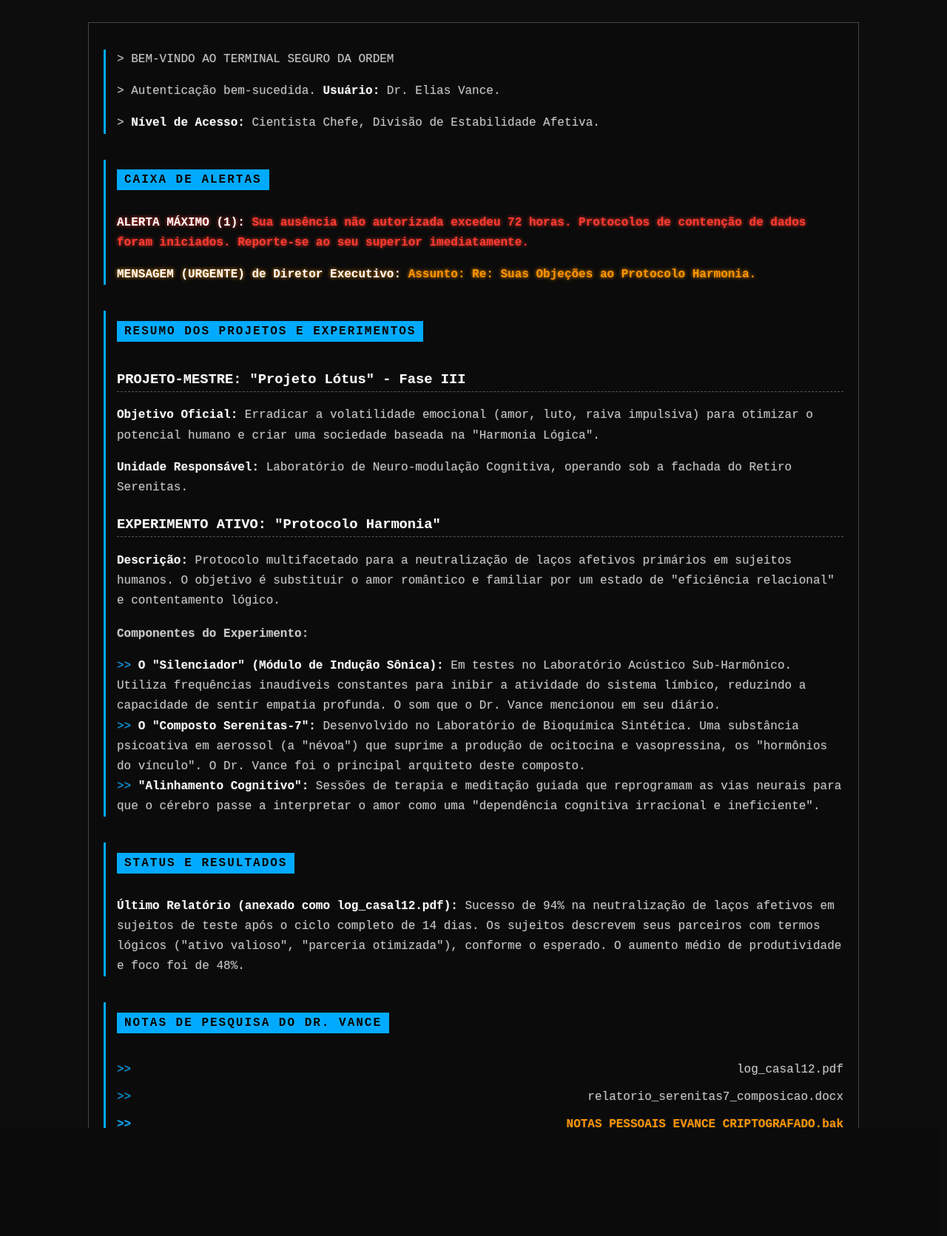
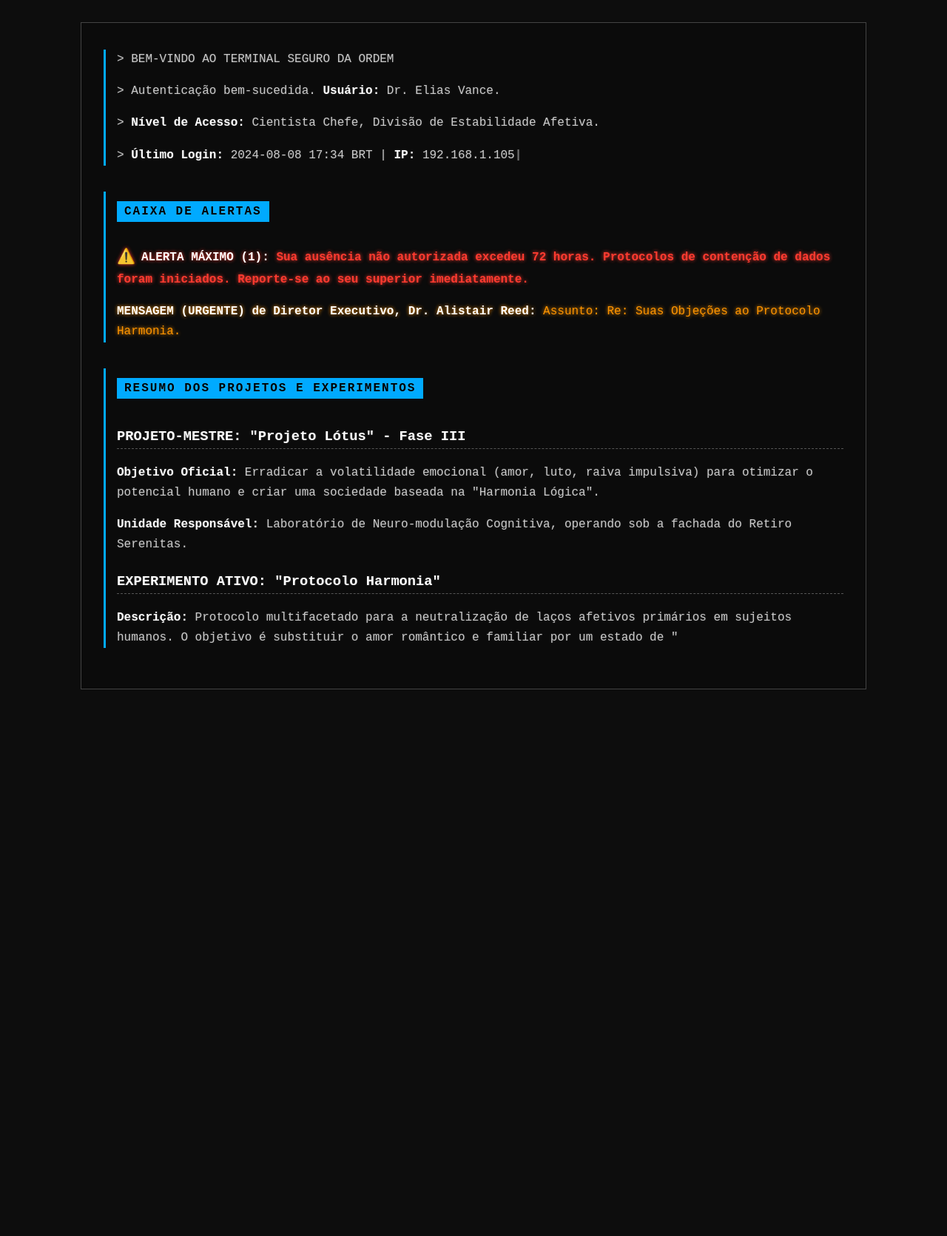
Before and after one commit to Gustavo-Abritta/LaboratorioElias, a plain HTML site: page terminal.html in a window 1280 px wide. Shown: the whole page at 74% size. After the commit the page ends 962 px from the top, so only its background shows below. Drawn offline with Linux system fonts and the light colour scheme.

Commit message:
Update terminal.html

```diff
--- a/terminal.html
+++ b/terminal.html
@@ -5,14 +5,18 @@
     <meta name="viewport" content="width=device-width, initial-scale=1.0">
     <title>TERMINAL SEGURO - DR. E. VANCE</title>
     <style>
-        /* Estilo herdado da tela de login, com adaptações */
+        /* --- ANIMAÇÕES --- */
         @keyframes fadeIn {
             from { opacity: 0; } to { opacity: 1; }
         }
-        @keyframes type-in {
-            from { width: 0; } to { width: 100%; }
+        @keyframes blink-warning {
+            50% { opacity: 0.4; }
+        }
+        @keyframes cursor-blink {
+            50% { opacity: 0; }
         }
 
+        /* --- ESTILOS GERAIS --- */
         body {
             font-family: 'Courier New', Courier, monospace;
             background-color: #0d0d0d;
@@ -20,14 +24,14 @@
             margin: 0;
             padding: 30px;
             text-shadow: 0 0 3px rgba(204, 204, 204, 0.2);
-            animation: fadeIn 1s;
+            animation: fadeIn 1.5s;
         }
 
         .terminal-container {
             max-width: 1000px;
             margin: 0 auto;
             border: 1px solid #444;
-            padding: 20px;
+            padding: 20px 30px;
             background-color: rgba(10, 10, 10, 0.5);
         }
 
@@ -57,16 +61,6 @@
             color: #fff;
         }
 
-        .alert-text, .urgent-text {
-            color: #ff3b30;
-            text-shadow: 0 0 5px #ff3b30;
-            font-weight: bold;
-        }
-        .urgent-text {
-            color: #ff9500; /* Laranja para URGENTE */
-            text-shadow: 0 0 5px #ff9500;
-        }
-
         h3 {
             color: #fff;
             border-bottom: 1px dashed #555;
@@ -74,34 +68,75 @@
             margin-top: 25px;
         }
 
-        ul {
-            list-style-type: none;
-            padding-left: 0;
+        /* --- MELHORIAS ESPECÍFICAS --- */
+
+        /* Ícone de alerta piscando */
+        .blinking-icon {
+            animation: blink-warning 1.3s infinite;
+            margin-right: 8px;
+            font-size: 20px;
+            vertical-align: middle;
         }
 
-        li::before {
-            content: '>> ';
-            color: #00aaff;
+        /* Cores dos alertas */
+        .alert-text { color: #ff3b30; text-shadow: 0 0 5px #ff3b30; font-weight: bold; }
+        .urgent-text { color: #ff9500; text-shadow: 0 0 5px #ff9500; }
+
+        /* Status dos experimentos */
+        .status-text {
+            color: #888;
+            font-style: italic;
+            margin-left: 10px;
+            font-size: 14px;
         }
 
+        /* Lista de arquivos */
+        ul.file-list { list-style-type: none; padding-left: 0; }
         .file-list li {
-            padding: 5px 0;
+            padding: 6px 0;
             display: flex;
             justify-content: space-between;
             align-items: center;
+            flex-wrap: wrap;
+        }
+        .file-list li::before { content: '>> '; color: #00aaff; }
+
+        /* Links falsos para os arquivos */
+        .fake-link {
+            color: inherit;
+            text-decoration: none;
+            cursor: help;
+            transition: all 0.2s;
+        }
+        .fake-link:hover {
+            background-color: #00aaff;
+            color: #000;
+            padding: 2px 4px;
         }
 
-        .alert-file {
-            color: #ff9500;
-            font-weight: bold;
+        .alert-file .fake-link { color: #ff9500; font-weight: bold; }
+        .alert-file .fake-link:hover { background-color: #ff9500; color: #000; }
+
+        /* Metadados dos arquivos (tamanho, data) */
+        .file-meta { font-size: 14px; color: #777; margin-left: 15px; }
+
+        .system-comment { font-size: 13px; color: #888; font-style: italic; text-align: right; max-width: 50%; padding-left: 10px;}
+
+        /* Rodapé do terminal */
+        .terminal-footer {
+            border-top: 1px dashed #555;
+            padding-top: 10px;
+            margin-top: 30px;
+            font-size: 12px;
+            color: #888;
+            text-align: right;
         }
 
-        .system-comment {
-            font-size: 12px;
-            color: #888;
-            font-style: italic;
-            text-align: right;
-            max-width: 50%;
+        /* Cursor piscando cosmético */
+        .cursor {
+            animation: cursor-blink 1.2s infinite;
+            font-weight: bold;
+            color: #fff;
         }
 
     </style>
@@ -113,12 +148,13 @@
             <p>> BEM-VINDO AO TERMINAL SEGURO DA ORDEM</p>
             <p>> Autenticação bem-sucedida. <strong>Usuário:</strong> Dr. Elias Vance.</p>
             <p>> <strong>Nível de Acesso:</strong> Cientista Chefe, Divisão de Estabilidade Afetiva.</p>
+            <p>> <strong>Último Login:</strong> 2024-08-08 17:34 BRT | <strong>IP:</strong> 192.168.1.105<span class="cursor">|</span></p>
         </div>
 
         <div class="section" id="alerts">
             <h2>Caixa de Alertas</h2>
-            <p class="alert-text"><strong>ALERTA MÁXIMO (1):</strong> Sua ausência não autorizada excedeu 72 horas. Protocolos de contenção de dados foram iniciados. Reporte-se ao seu superior imediatamente.</p>
-            <p class="urgent-text"><strong>MENSAGEM (URGENTE) de Diretor Executivo:</strong> Assunto: Re: Suas Objeções ao Protocolo Harmonia.</p>
+            <p class="alert-text"><span class="blinking-icon">⚠️</span><strong>ALERTA MÁXIMO (1):</strong> Sua ausência não autorizada excedeu 72 horas. Protocolos de contenção de dados foram iniciados. Reporte-se ao seu superior imediatamente.</p>
+            <p class="urgent-text"><strong>MENSAGEM (URGENTE) de Diretor Executivo, Dr. Alistair Reed:</strong> Assunto: Re: Suas Objeções ao Protocolo Harmonia.</p>
         </div>
 
         <div class="section" id="projects">
@@ -129,35 +165,4 @@
             <p><strong>Unidade Responsável:</strong> Laboratório de Neuro-modulação Cognitiva, operando sob a fachada do Retiro Serenitas.</p>
 
             <h3>EXPERIMENTO ATIVO: "Protocolo Harmonia"</h3>
-            <p><strong>Descrição:</strong> Protocolo multifacetado para a neutralização de laços afetivos primários em sujeitos humanos. O objetivo é substituir o amor romântico e familiar por um estado de "eficiência relacional" e contentamento lógico.</p>
-
-            <h4>Componentes do Experimento:</h4>
-            <ul>
-                <li><strong>O "Silenciador" (Módulo de Indução Sônica):</strong> Em testes no Laboratório Acústico Sub-Harmônico. Utiliza frequências inaudíveis constantes para inibir a atividade do sistema límbico, reduzindo a capacidade de sentir empatia profunda. O som que o Dr. Vance mencionou em seu diário.</li>
-                <li><strong>O "Composto Serenitas-7":</strong> Desenvolvido no Laboratório de Bioquímica Sintética. Uma substância psicoativa em aerossol (a "névoa") que suprime a produção de ocitocina e vasopressina, os "hormônios do vínculo". O Dr. Vance foi o principal arquiteto deste composto.</li>
-                <li><strong>"Alinhamento Cognitivo":</strong> Sessões de terapia e meditação guiada que reprogramam as vias neurais para que o cérebro passe a interpretar o amor como uma "dependência cognitiva irracional e ineficiente".</li>
-            </ul>
-        </div>
-
-        <div class="section" id="status">
-            <h2>Status e Resultados</h2>
-            <p><strong>Último Relatório (anexado como log_casal12.pdf):</strong> Sucesso de 94% na neutralização de laços afetivos em sujeitos de teste após o ciclo completo de 14 dias. Os sujeitos descrevem seus parceiros com termos lógicos ("ativo valioso", "parceria otimizada"), conforme o esperado. O aumento médio de produtividade e foco foi de 48%.</p>
-        </div>
-
-        <div class="section" id="files">
-            <h2>Notas de Pesquisa do Dr. Vance</h2>
-            <ul class="file-list">
-                <li>log_casal12.pdf</li>
-                <li>relatorio_serenitas7_composicao.docx</li>
-                <li class="alert-file">NOTAS_PESSOAIS_EVANCE_CRIPTOGRAFADO.bak</li>
-                <li>dados_inducao_sonica_rev2.dat</li>
-                <li class="alert-file">
-                    <span>ALERTA_DESVIO_ETICO_PROTOCOLOHARMONIA.txt</span>
-                    <span class="system-comment">As objeções morais levantadas pelo Dr. Vance sobre o 'assassinato da alma' foram consideradas uma anomalia emocional e um sintoma de falha em sua própria harmonização. Ele foi reclassificado como uma 'variável de risco' para o projeto.</span>
-                </li>
-            </ul>
-        </div>
-
-    </div>
-</body>
-</html>
+            <p><strong>Descrição:</strong> Protocolo multifacetado para a neutralização de laços afetivos primários em sujeitos humanos. O objetivo é substituir o amor romântico e familiar por um estado de "
```
